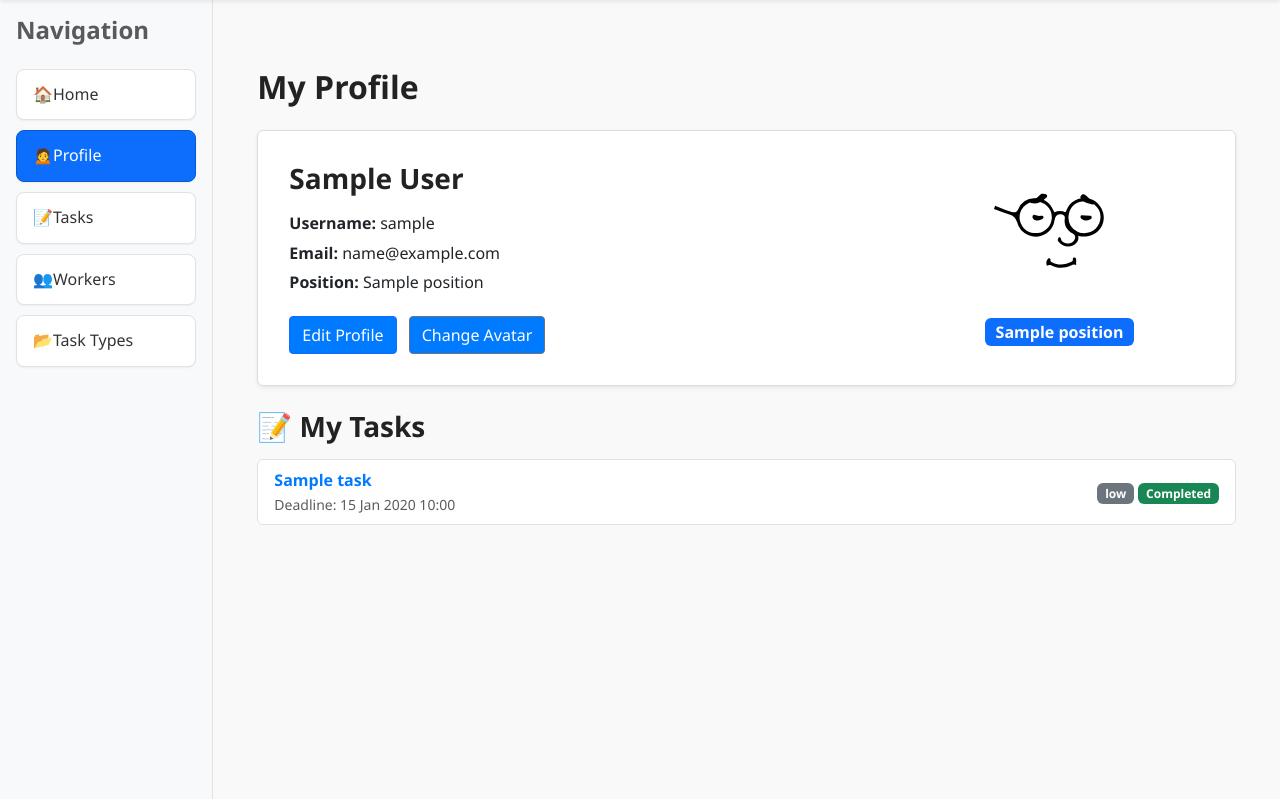
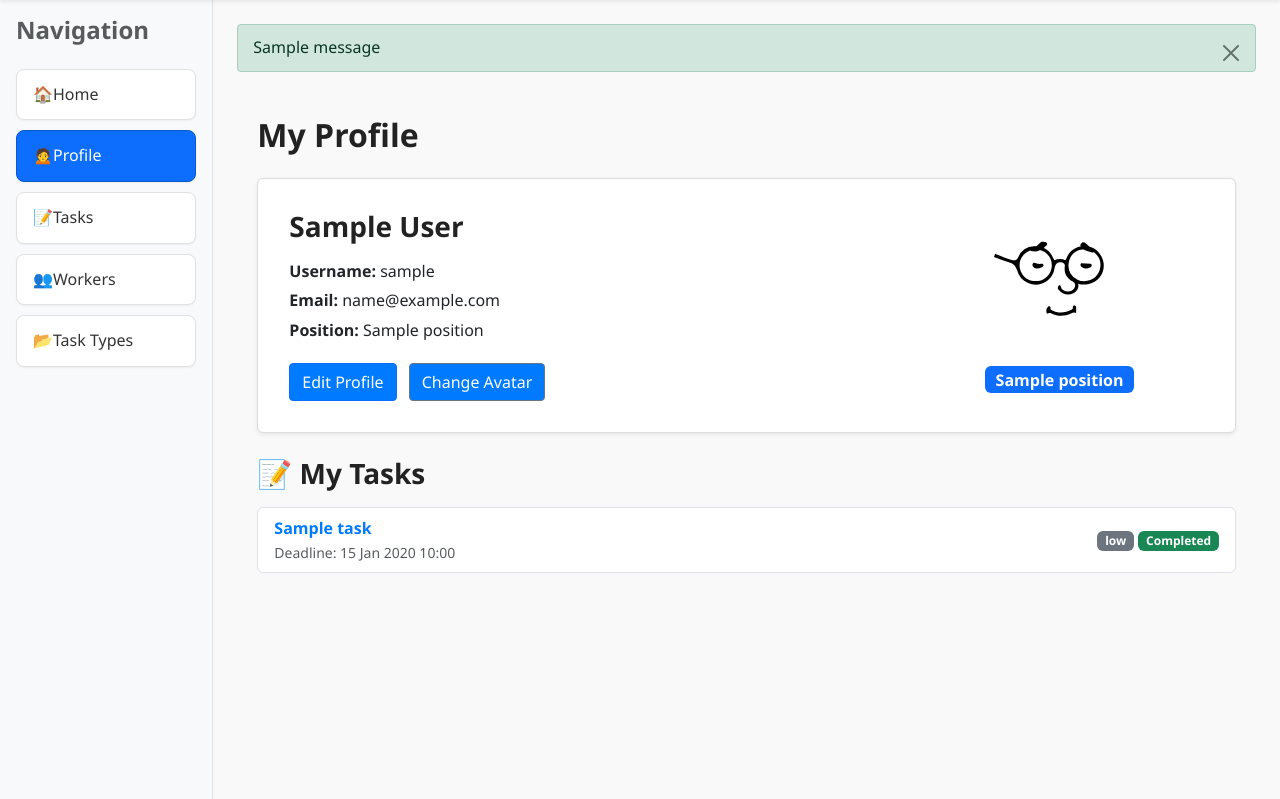
Before and after one commit to oleksii-shcherbak-code/it-task-manager, a Django app: page /profile/ in a window 1280 px wide. Shown: the part 65-864 px from the top of the page. Run offline with Django 5.2, Linux system fonts and the light colour scheme; a user stored in the database is signed in; tables that the repository leaves empty hold one stand-in row (values such as "Sample post"); one stand-in notice (Sample message) is shown.

Commit message:
refactor(base.html): hide navbar/sidebar/footer for unauthenticated users

```diff
--- a/templates/base.html
+++ b/templates/base.html
@@ -20,20 +20,35 @@
 </head>
 <body>
 
+{% if user.is_authenticated %}
   {% include "includes/navbar.html" %}
+{% endif %}
 
 <div class="container-fluid">
   <div class="row">
 
     <!-- Sidebar -->
+    {% if user.is_authenticated %}
       <div class="col-12 col-md-3 col-lg-2 bg-light border-end min-vh-100 p-0 sidebar-wrapper">
         {% block sidebar %}
           {% include "includes/sidebar.html" %}
         {% endblock %}
       </div>
+    {% endif %}
 
     <!-- Main content -->
-    <div class="col-12 col-md-9 col-lg-10 p-4">
+    <div class="{% if user.is_authenticated %}col-12 col-md-9 col-lg-10{% else %}col-12{% endif %} p-4">
+
+      <!-- Messages -->
+      {% if messages %}
+        {% for message in messages %}
+          <div class="alert alert-{{ message.tags }} alert-dismissible fade show" role="alert">
+            {{ message }}
+            <button type="button" class="btn-close" data-bs-dismiss="alert" aria-label="Close"></button>
+          </div>
+        {% endfor %}
+      {% endif %}
+
       {% block content %}{% endblock %}
     </div>
 
@@ -43,7 +58,9 @@
 <script src="https://cdn.jsdelivr.net/npm/bootstrap@5.3.2/dist/js/bootstrap.bundle.min.js"
         crossorigin="anonymous"></script>
 
+{% if user.is_authenticated %}
   {% include "includes/footer.html" %}
+{% endif %}
 
 </body>
 </html>
```
Lines whose indentation alone changed are shown as unchanged.
